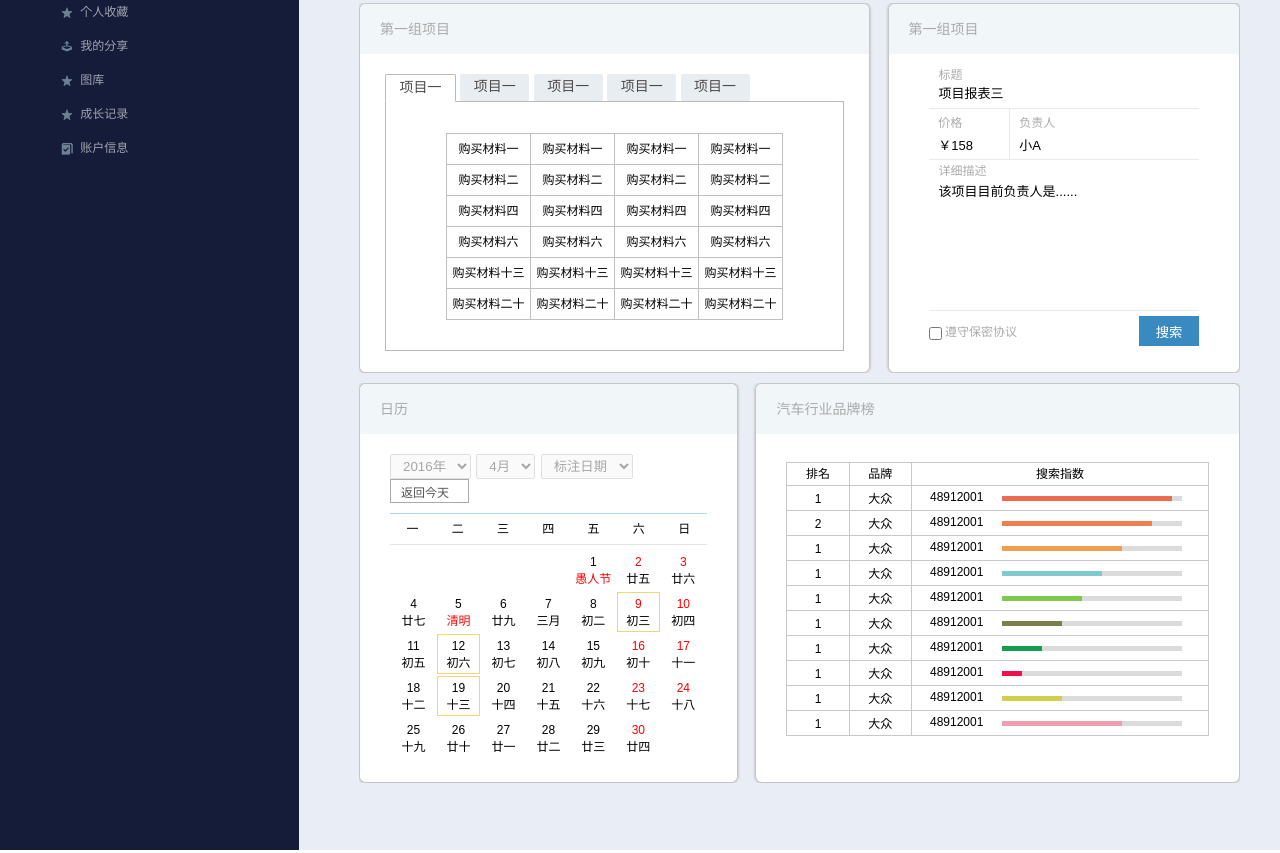
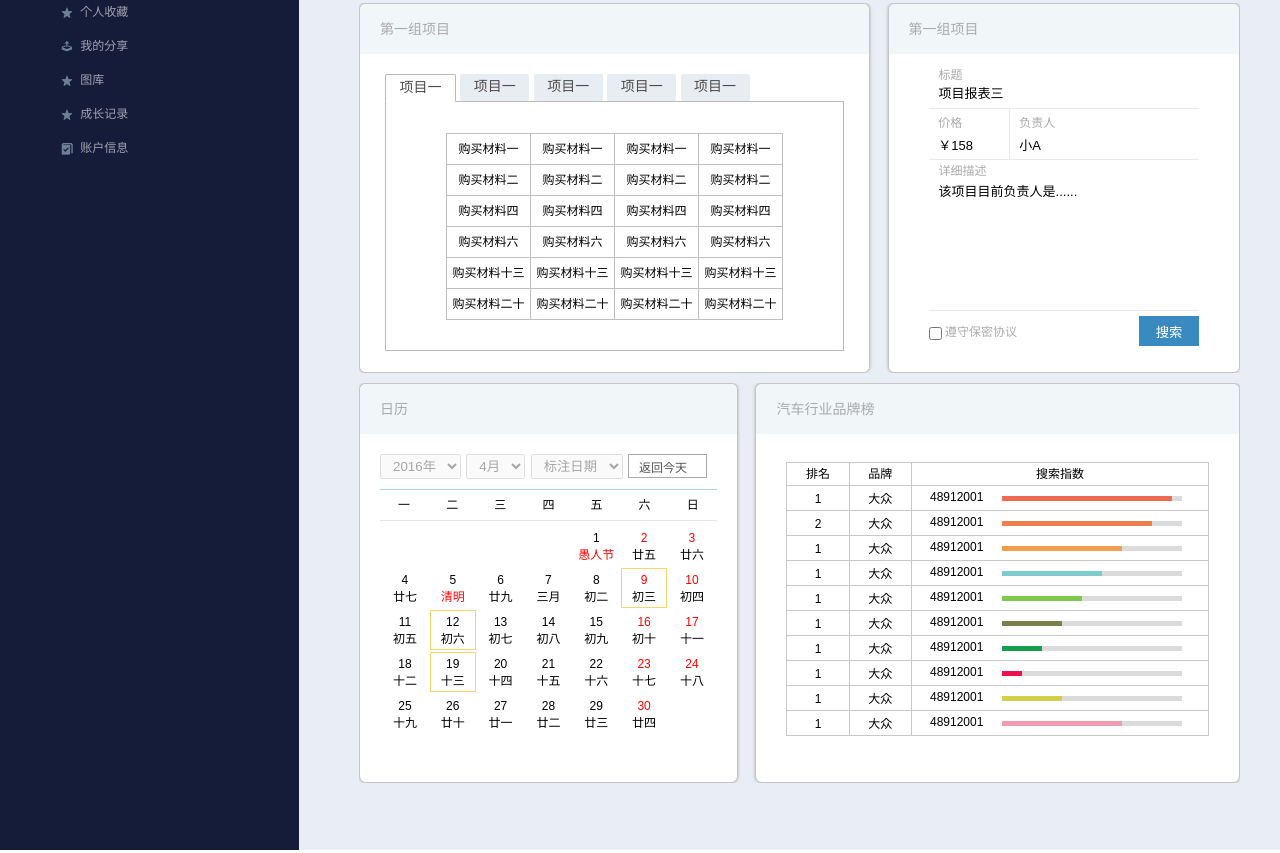
Before and after one commit to chenby/baidu.text, a website: page index.html in a window 1280 px wide. Shown: the part 405-1258 px from the top of the page. Drawn offline with Linux system fonts and the light colour scheme.

Commit message:
Update index.css

```diff
--- a/css/index.css
+++ b/css/index.css
@@ -563,7 +563,7 @@ html, body {
             width: 43%;
             margin-right: 2%; }
             .container .body-wrap .body-main .body-main-wrap .data-wrap .data .data-body {
-              padding: 20px 30px; }
+              padding: 20px 20px; }
               .container .body-wrap .body-main .body-main-wrap .data-wrap .data .data-body .data-search select {
                 padding: 3px 8px;
                 margin-right: 2px;
```
